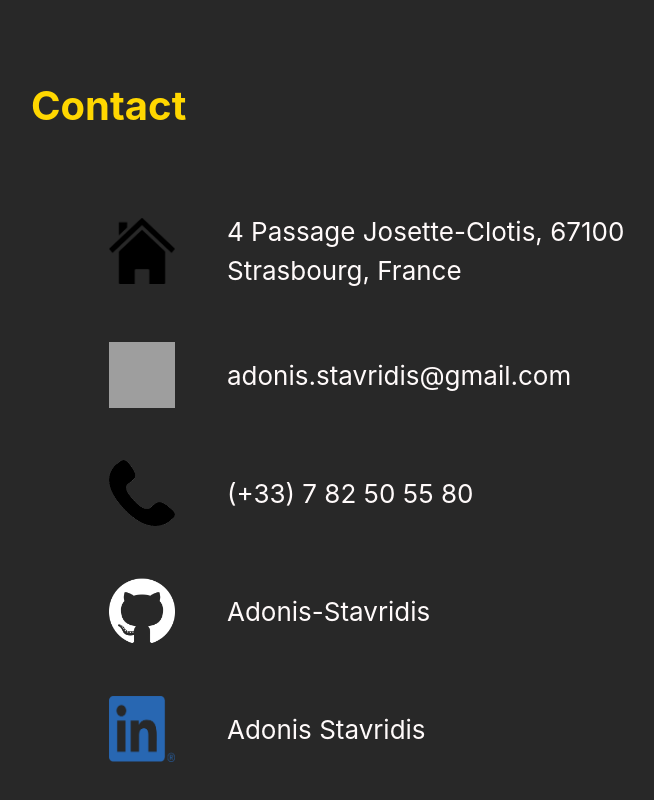
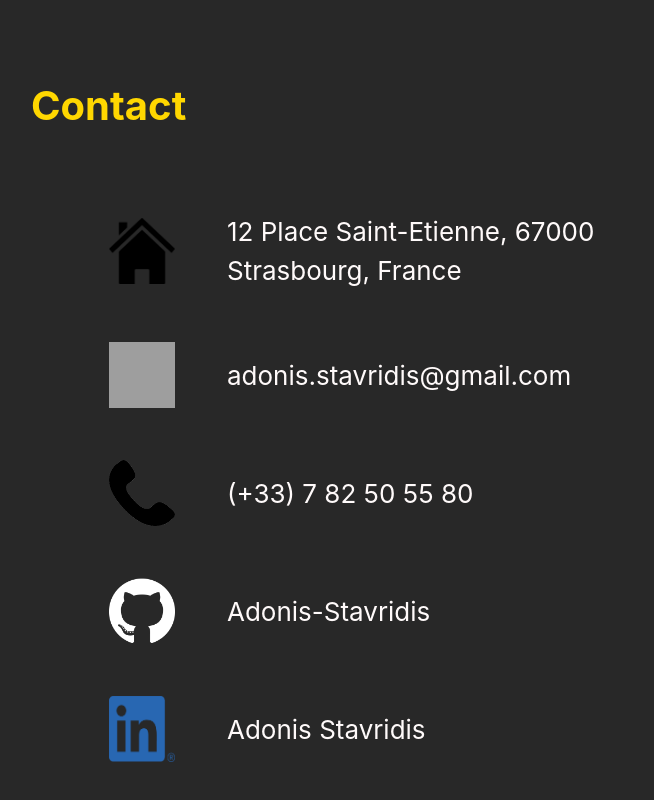
Before and after one commit to Adonis-Stavridis/adonis-stavridis.github.io, a React (Create React App) app: page / in a window 1280 px wide. Shown: the part 9704-10504 px from the top of the page, without its empty margins (97-751 px from the left). Built offline with nearby package versions, Linux system fonts and the light colour scheme; grey boxes are pictures that could not be loaded.

Commit message:
updt adress

```diff
--- a/src/components/Pages/Contact.tsx
+++ b/src/components/Pages/Contact.tsx
@@ -24,11 +24,11 @@
                 </td>
                 <td>
                   <a
-                    href="https://goo.gl/maps/iY8gFawinvtWEWJQ6"
+                    href="https://goo.gl/maps/DXnkN3G2Ny3HFoK78"
                     target="_blank"
                     rel="noopener noreferrer"
                   >
-                    4 Passage Josette-Clotis, 67100
+                    12 Place Saint-Etienne, 67000
                     <br /> Strasbourg, France
                   </a>
                 </td>
```
